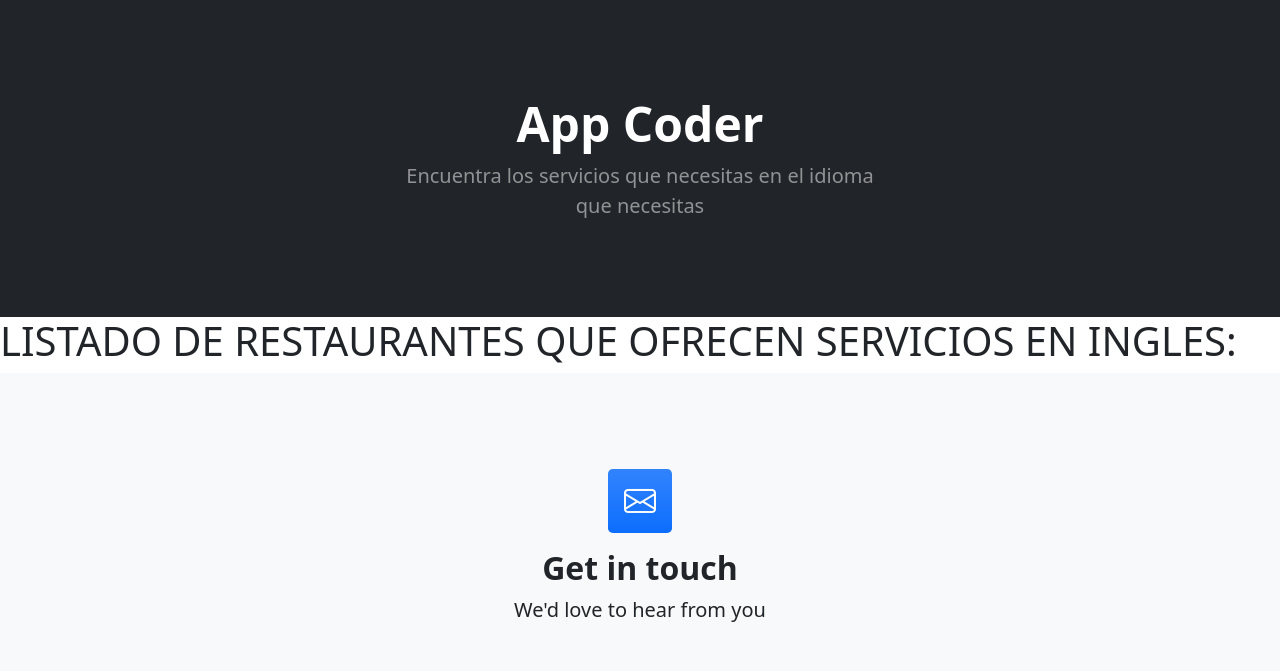
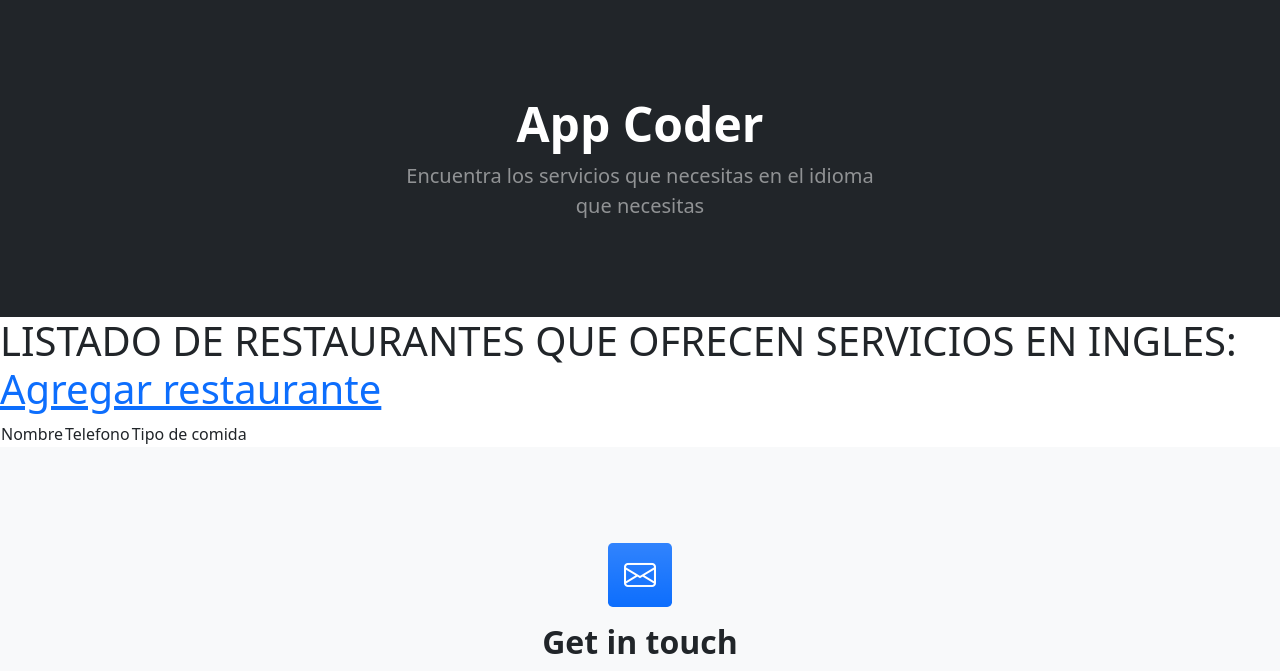
Before and after one commit to RocioColino/Entrega1-RocioColino, a Django app: page /appcoder/restaurantes/ in a window 1280 px wide. Shown: the part 57-728 px from the top of the page. Run offline with Django 4.2, Linux system fonts and the light colour scheme; data that the repository does not hold is empty; some libraries are stand-ins or nearby versions.

Commit message:
Agregue forms a restaurantes

```diff
--- a/Entrega1/AppCoder/forms.py
+++ b/Entrega1/AppCoder/forms.py
@@ -11,3 +11,8 @@ class NuevaPeluqueria(forms.ModelForm):
     class Meta:
         model=Peluquerias
         fields='__all__'
+
+class NuevoRestaurante(forms.ModelForm):
+    class Meta:
+        model=Restaurantes
+        fields='__all__'
--- a/Entrega1/AppCoder/templates/AppCoder/doctores.html
+++ b/Entrega1/AppCoder/templates/AppCoder/doctores.html
@@ -12,9 +12,9 @@
      </h1>
      <table>
         <thead>
-            <td>Nombre:</td>
-            <td>Telefono:</td>
-            <td>Especialidad:</td>
+            <td>Nombre</td>
+            <td>Telefono</td>
+            <td>Especialidad</td>
         </thead>
         {% for doctor in doctores %}
         <tr>
--- a/Entrega1/AppCoder/templates/AppCoder/restaurantes.html
+++ b/Entrega1/AppCoder/templates/AppCoder/restaurantes.html
@@ -7,7 +7,23 @@
     <body>
      <h1>
         LISTADO DE RESTAURANTES QUE OFRECEN SERVICIOS EN INGLES:
+        <a href="{% url 'nuevorestaurante' %}">Agregar restaurante</a>
 
+     </h1>
+     <table>
+       <thead>
+           <td>Nombre</td>
+           <td>Telefono</td>
+           <td>Tipo de comida</td>
+       </thead>
+       {% for restaurante in restaurantes %}
+       <tr>
+           <td>{{ restaurante.nombre }}</td>
+           <td>{{ restaurante.telefono }}</td>
+           <td>{{ restaurante.tipoDeComida }}</td>
+       </tr>
+       {% endfor %}
+     </table>
 
      </h1>
 
--- a/Entrega1/AppCoder/urls.py
+++ b/Entrega1/AppCoder/urls.py
@@ -10,4 +10,5 @@ urlpatterns = [
     path('peluquerias/',views.peluquerias, name="peluquerias"),
     path('nuevodoctor/',views.nuevodoctor, name="nuevodoctor" ),
     path('nuevapeluqueria/', views.nuevapeluqueria, name="nuevapeluqueria"),
+    path('nuevorestaurante/', views.nuevorestaurante, name="nuevorestaurante"),
 ]
--- a/Entrega1/AppCoder/views.py
+++ b/Entrega1/AppCoder/views.py
@@ -13,7 +13,8 @@ def doctores(request):
     return render(request,'AppCoder/doctores.html',{"doctores":doctores})
 
 def restaurantes(request):
-    return render(request,'AppCoder/restaurantes.html',{})
+    restaurantes=Restaurantes.objects.all()
+    return render(request,'AppCoder/restaurantes.html',{"restaurantes":restaurantes})
 
 def peluquerias(request):
     peluquerias=Peluquerias.objects.all()
@@ -38,3 +39,13 @@ def nuevapeluqueria(request):
     else:
         form = NuevaPeluqueria()
     return render(request, 'AppCoder/nuevapeluqueria.html',{"form":form})
+
+def nuevorestaurante(request):
+    if request.method == "POST":
+        form = NuevoRestaurante(request.POST)
+        if form.is_valid:
+            form.save()
+            return redirect('restaurantes')
+    else:
+        form = NuevoRestaurante()
+    return render(request, 'AppCoder/nuevorestaurante.html',{"form":form})
```
Also changed, not shown: Entrega1/AppCoder/templates/AppCoder/nuevorestaurante.html (added, +14 -0 lines).
